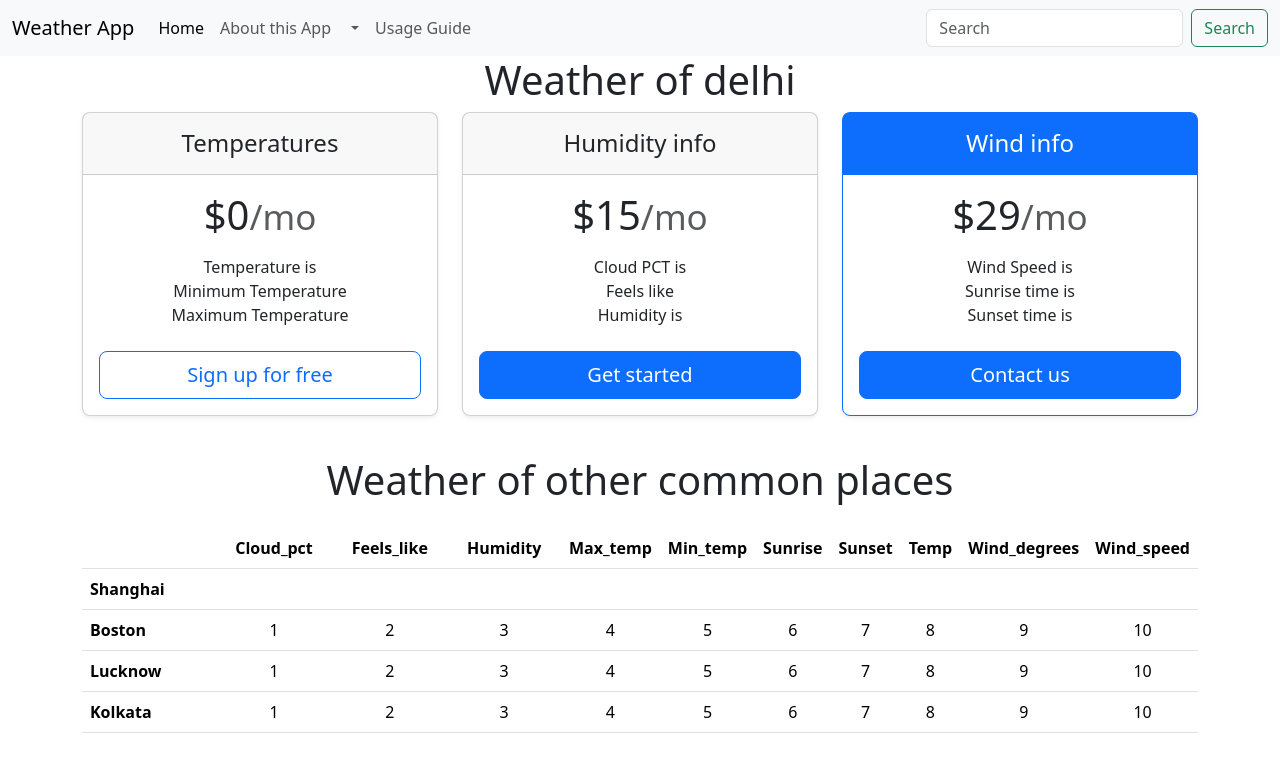
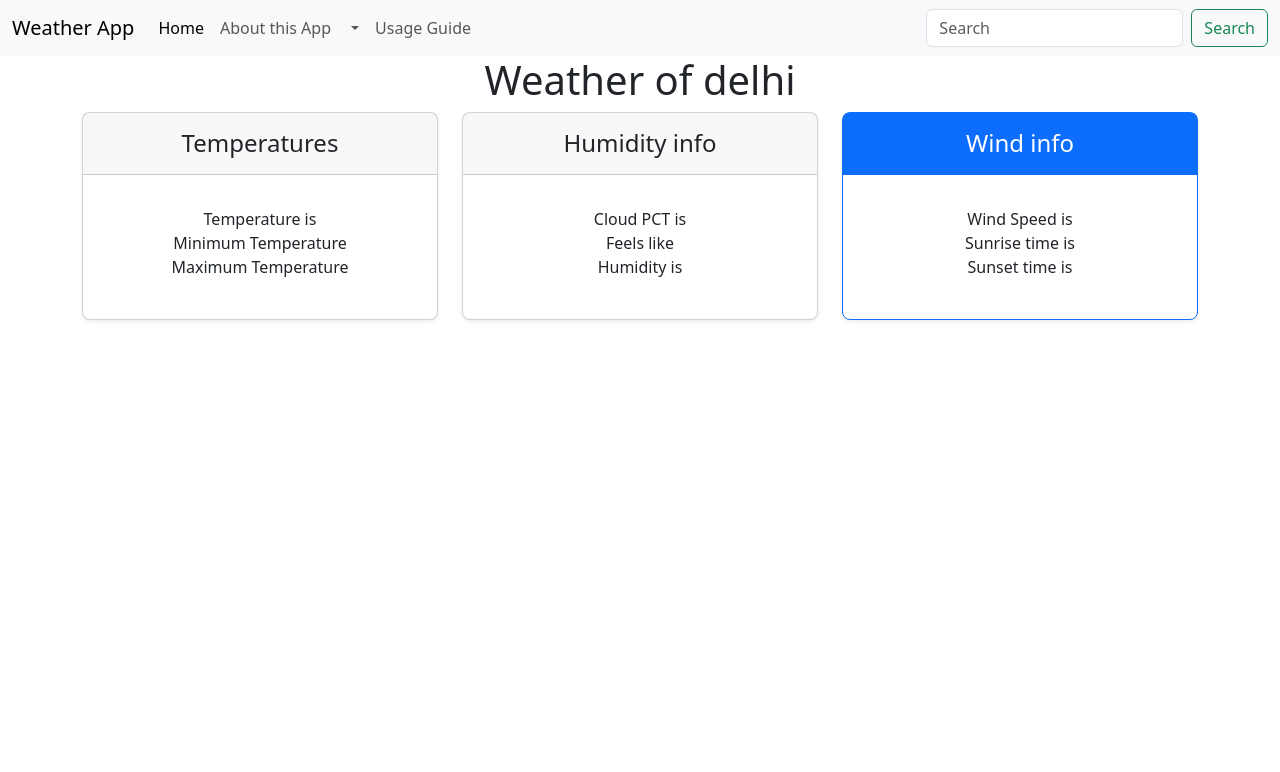
Before and after one commit to Nilanjal/Weather-App, a plain HTML site: page index.html in a window 1280 px wide. Drawn offline with nearby package versions, Linux system fonts and the light colour scheme; no server answers.

Commit message:
modification changed some html

```diff
--- a/index.html
+++ b/index.html
@@ -58,14 +58,14 @@
                     <h4 class="my-0 fw-normal">Temperatures</h4>
                   </div>
                   <div class="card-body">
-                    <h1 class="card-title pricing-card-title">$0<small class="text-muted fw-light">/mo</small></h1>
+                    <!-- <h1 class="card-title pricing-card-title">$0<small class="text-muted fw-light">/mo</small></h1> -->
                     <ul class="list-unstyled mt-3 mb-4">
                       <li>Temperature is <span id="temp"></span></li>
                       <li>Minimum Temperature <span id="min_temp"></span></li>
                       <li>Maximum Temperature <span id="max_temp"></span></li>
 
                     </ul>
-                    <button type="button" class="w-100 btn btn-lg btn-outline-primary">Sign up for free</button>
+                    <!-- <button type="button" class="w-100 btn btn-lg btn-outline-primary">Sign up for free</button> -->
                   </div>
                 </div>
               </div>
@@ -75,13 +75,13 @@
                     <h4 class="my-0 fw-normal">Humidity info</h4>
                   </div>
                   <div class="card-body">
-                    <h1 class="card-title pricing-card-title">$15<small class="text-muted fw-light">/mo</small></h1>
+                    <!-- <h1 class="card-title pricing-card-title">$15<small class="text-muted fw-light">/mo</small></h1> -->
                     <ul class="list-unstyled mt-3 mb-4">
                         <li>Cloud PCT is <span id="cloud_pct"></span></li>
                         <li>Feels like <span id="feels_like"></span></li>
                         <li>Humidity is <span id="humidity"></span></li>
                     </ul>
-                    <button type="button" class="w-100 btn btn-lg btn-primary">Get started</button>
+                    <!-- <button type="button" class="w-100 btn btn-lg btn-primary">Get started</button> -->
                   </div>
                 </div>
               </div>
@@ -91,20 +91,20 @@
                     <h4 class="my-0 fw-normal">Wind info</h4>
                   </div>
                   <div class="card-body">
-                    <h1 class="card-title pricing-card-title">$29<small class="text-muted fw-light">/mo</small></h1>
+                    <!-- <h1 class="card-title pricing-card-title">$29<small class="text-muted fw-light">/mo</small></h1> -->
                     <ul class="list-unstyled mt-3 mb-4">
                         <!-- <li>Wind degree is <span id="wind_degrees"></span></li>  -->
                         <li>Wind Speed is <span id="wind_speed"></span></li>
                         <li>Sunrise time is  <span id="sunrise"></span></li>
                         <li>Sunset time is <span id="sunset"></span></li>
                     </ul>
-                    <button type="button" class="w-100 btn btn-lg btn-primary">Contact us</button>
+                    <!-- <button type="button" class="w-100 btn btn-lg btn-primary">Contact us</button> -->
                   </div>
                 </div>
               </div>
             </div>
 
-            <h2 class="display-6 text-center mb-4">Weather of other common places</h2>
+            <!-- <h2 class="display-6 text-center mb-4">Weather of other common places</h2>
 
             <div class="table-responsive">
               <table class="table text-center">
@@ -124,13 +124,13 @@
                   </tr>
                 </thead>
                 <tbody>
-                  <tr>
-                    <th scope="row" class="text-start">Shanghai</th>
+                  <tr> -->
+                    <!-- <th scope="row" class="text-start">Shanghai</th> -->
                     <!-- <td><svg class="bi" width="24" height="24"><use xlink:href="#check"></use></svg></td> -->
-                    <td> <span id="c_p"></span></td>
+                    <!-- <td> <span id="c_p"></span></td> -->
                     <!-- <h1><span id="c_p"></span></h1> -->
 
-                    <td> <span id="f_l"></span></td>
+                    <!-- <td> <span id="f_l"></span></td>
                     <td> <span id="hu"></span></td>
                     <td> <span id="ma_t"></span></td>
                     <td> <span id="mi_t"></span></td>
@@ -138,9 +138,9 @@
                     <td> <span id="ss"></span></td>
                     <td> <span id="te"></span></td>
                     <td> <span id="w_d"></span></td>
-                    <td> <span id="w_s"></span></td>
+                    <td> <span id="w_s"></span></td> -->
                     <!-- <td><svg class="bi" width="24" height="24"><use xlink:href="#check"></use></svg></td> -->
-                  </tr>
+                  <!-- </tr>
                   <tr>
                     <th scope="row" class="text-start">Boston</th>
                     <td>1</td>
@@ -151,8 +151,8 @@
                     <td>6</td>
                     <td>7</td>
                     <td>8</td>
-                    <td>9</td>
-                    <td>10</td>
+                    <td>9</td> -->
+                    <!-- <td>10</td>
                   </tr>
                 </tbody>
 
@@ -185,7 +185,7 @@
 
                 </tbody>
               </table>
-            </div>
+            </div> -->
           </main>
       </div>
     <script src = "script.js"></script>
```
